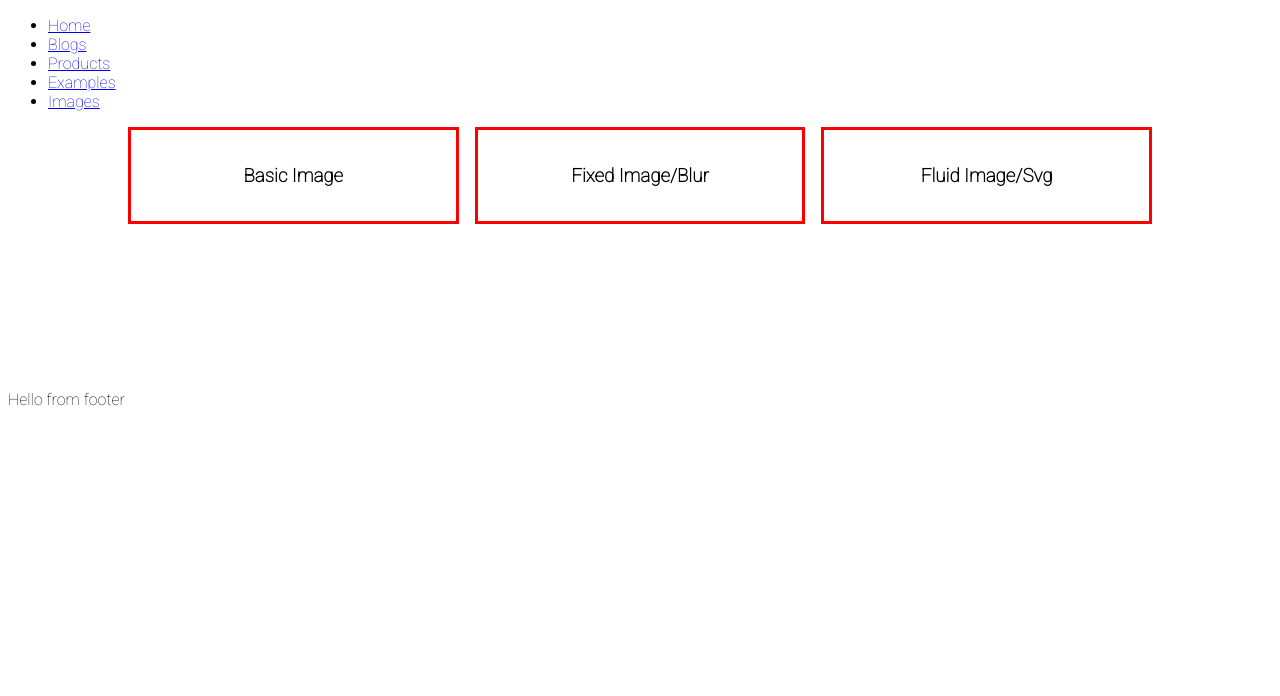
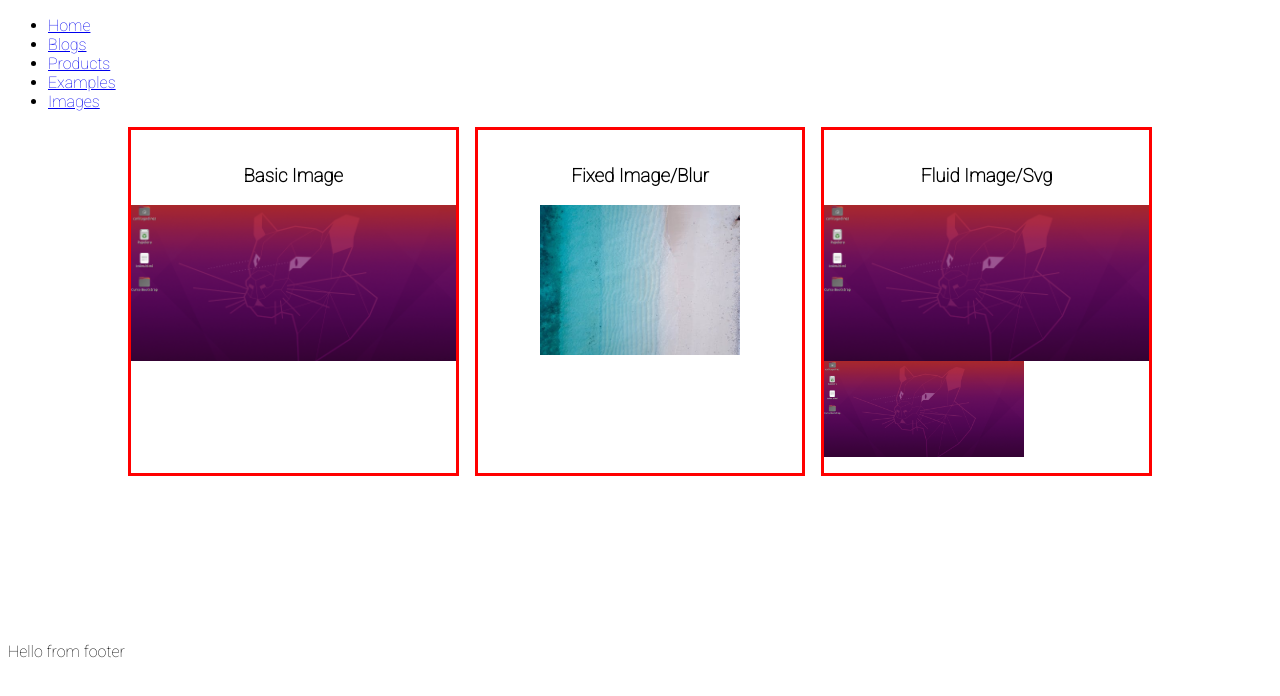
Before and after one commit to carlaa33/my-gatsby-project, a Gatsby site: page /images in a window 1280 px wide. Built offline with nearby package versions, Linux system fonts and the light colour scheme; Gatsby itself is replaced by a stand-in of ours.

Commit message:
Render gatsby-image

```diff
--- a/src/components/layout.css
+++ b/src/components/layout.css
@@ -42,3 +42,7 @@ p {
     column-gap: 1rem;
   }
 }
+
+.small {
+  width: 200px;
+}
--- a/src/examples/Images.js
+++ b/src/examples/Images.js
@@ -7,15 +7,15 @@ const getImages = graphql`
   {
     fixed: file(relativePath: { eq: "imagen-3.jpeg" }) {
       childImageSharp {
-        fixed(width: 300, height: 400) {
-          src
+        fixed(width: 200, grayscale: true) {
+          ...GatsbyImageSharpFixed
         }
       }
     }
     fluid: file(relativePath: { eq: "imagen-4.png" }) {
       childImageSharp {
         fluid {
-          src
+          ...GatsbyImageSharpFluid
         }
       }
     }
@@ -23,16 +23,25 @@ const getImages = graphql`
 `
 
 const Images = () => {
+  const data = useStaticQuery(getImages)
+  console.log(data)
+
   return (
     <section className="images">
       <article className="single-image">
         <h3>basic image</h3>
+        <img src={img} width="100%" />
       </article>
       <article className="single-image">
         <h3>fixed image/blur</h3>
+        <Image fixed={data.fixed.childImageSharp.fixed} />
       </article>
       <article className="single-image">
         <h3>fluid image/svg</h3>
+        <Image fluid={data.fluid.childImageSharp.fluid} />
+        <div className="small">
+          <Image fluid={data.fluid.childImageSharp.fluid} />
+        </div>
       </article>
     </section>
   )
```
